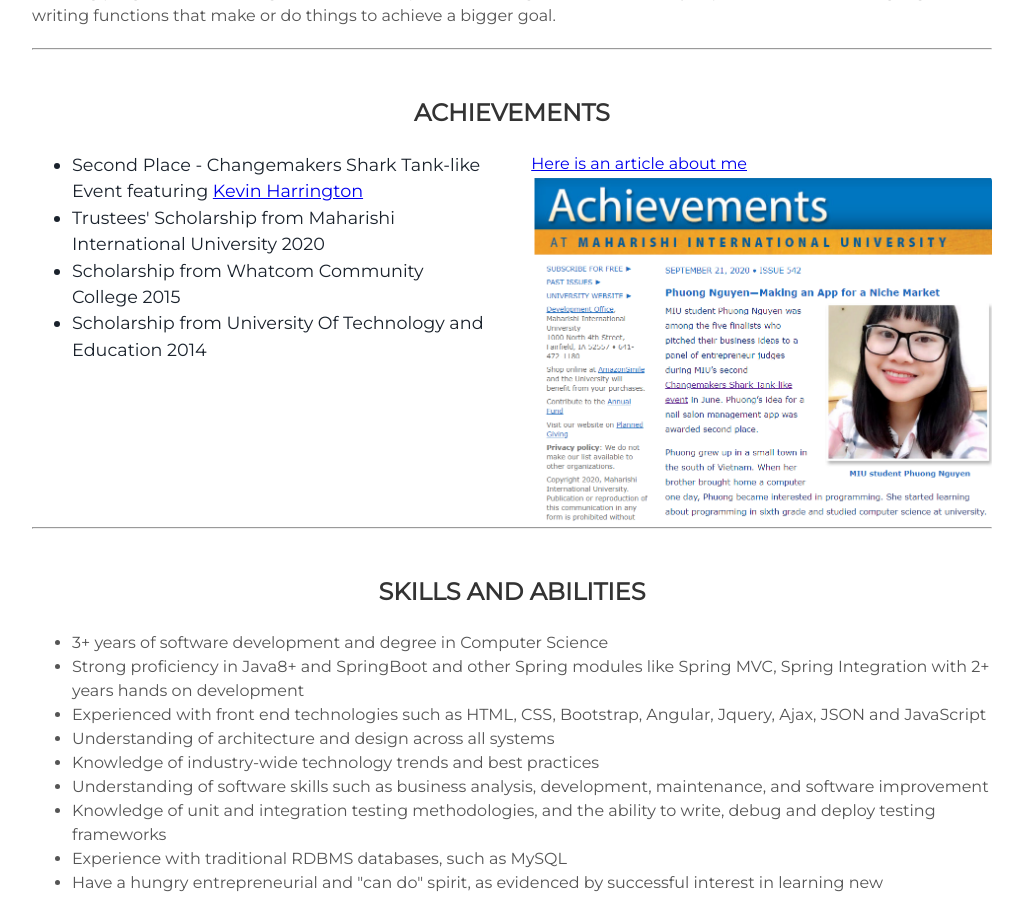
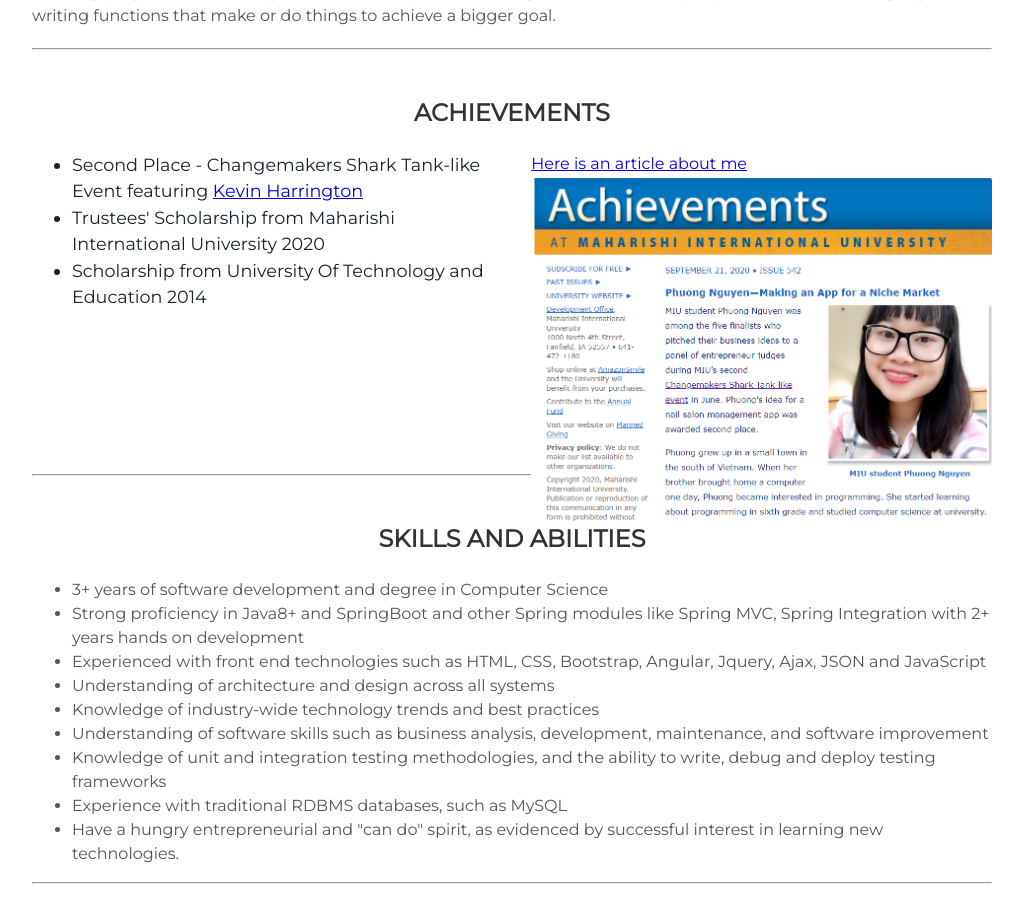
Before and after one commit to phuongnguyen0610/phuongnguyen0610.github.io, a Jekyll site: the page built from index.html, in a window 1280 px wide and 900 px high, scrolled down 1470 px. Shown: the whole window, without its empty margins (128-1151 px from the left). Built offline with Jekyll 4.4.1, drawn with Linux system fonts in a browser that asks for light colours.

Commit message:
Update about.html

```diff
--- a/_includes/about.html
+++ b/_includes/about.html
@@ -33,7 +33,6 @@
         <ul>
           <li>Second Place - Changemakers Shark Tank-like Event featuring <a href="https://kevinharrington.tv/about-kevin/">Kevin Harrington</a></li>
           <li>Trustees' Scholarship from Maharishi International University 2020</li>
-          <li>Scholarship from Whatcom Community College 2015</li>
           <li>Scholarship from University Of Technology and Education 2014</li>
           <br>
           <br>
```
